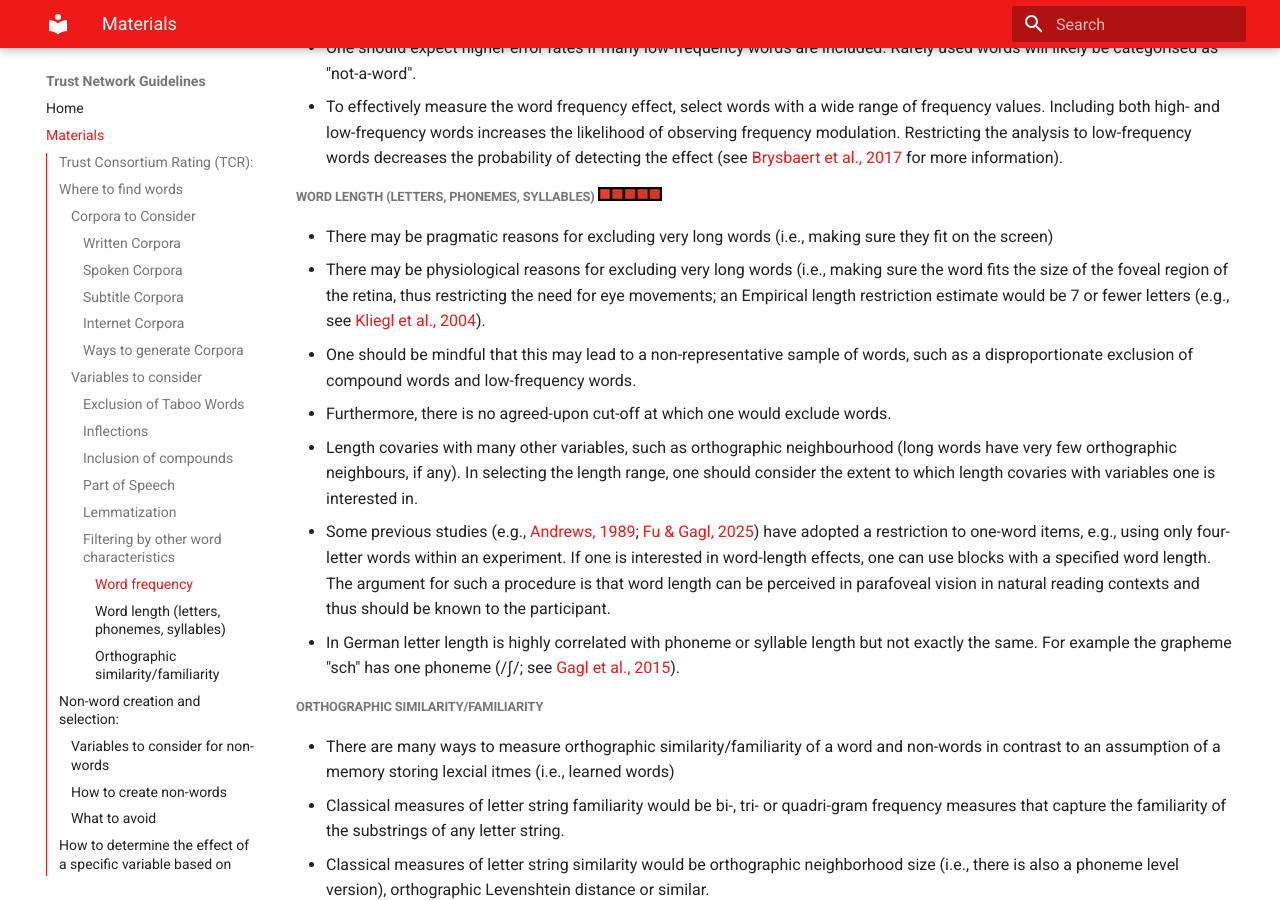
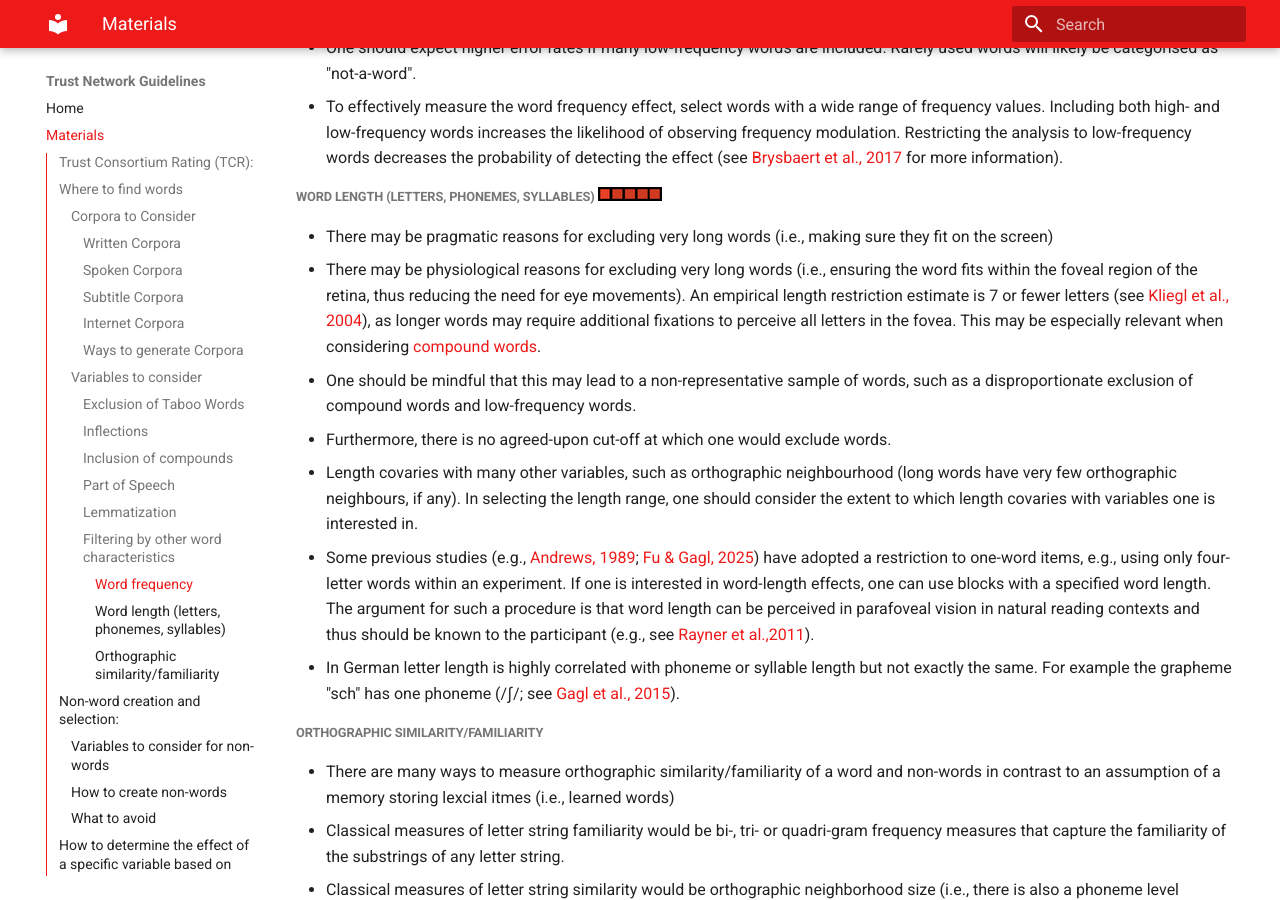
Before and after one commit to cwdeee/trust-network-guidelines, an MkDocs documentation site: the page built from docs/materials.md, in a window 1280 px wide and 900 px high, scrolled down 4242 px. Built offline with MkDocs 1.6.1 and Material for MkDocs 9.7.7, drawn with Linux system fonts in a browser that asks for light colours.

Commit message:
word length

```diff
--- a/docs/materials.md
+++ b/docs/materials.md
@@ -115,11 +115,11 @@ There is an argument for excluding words with particularly low frequency, as the
 ##### Word length (letters, phonemes, syllables)  ![Importance Rating 2](images/rating5.png)
 
 - There may be pragmatic reasons for excluding very long words (i.e., making sure they fit on the screen)
-- There may be physiological reasons for excluding very long words (i.e., making sure the word fits the size of the foveal region of the retina, thus restricting the need for eye movements; an Empirical length restriction estimate would be 7 or fewer letters (e.g., see [Kliegl et al., 2004](https://doi.org/10.1080/09541440340000213)).
+- There may be physiological reasons for excluding very long words (i.e., ensuring the word fits within the foveal region of the retina, thus reducing the need for eye movements). An empirical length restriction estimate is 7 or fewer letters (see [Kliegl et al., 2004](https://doi.org/10.1080/09541440340000213)), as longer words may require additional fixations to perceive all letters in the fovea. This may be especially relevant when considering [compound words](https://trust-network-guidelines.readthedocs.io/en/latest/materials/#inclusion-of-compounds).
 - One should be mindful that this may lead to a non-representative sample of words, such as a disproportionate exclusion of compound words and low-frequency words.
 - Furthermore, there is no agreed-upon cut-off at which one would exclude words.
 - Length covaries with many other variables, such as orthographic neighbourhood (long words have very few orthographic neighbours, if any). In selecting the length range, one should consider the extent to which length covaries with variables one is interested in.
-- Some previous studies (e.g., [Andrews, 1989](https://doi.org/10.1037/0278-7393.15.5.802); [Fu & Gagl, 2025](https://doi.org/10.1162/jocn_a_02301)) have adopted a restriction to one-word items, e.g., using only four-letter words within an experiment. If one is interested in word-length effects, one can use blocks with a specified word length. The argument for such a procedure is that word length can be perceived in parafoveal vision in natural reading contexts and thus should be known to the participant.
+- Some previous studies (e.g., [Andrews, 1989](https://doi.org/10.1037/0278-7393.15.5.802); [Fu & Gagl, 2025](https://doi.org/10.1162/jocn_a_02301)) have adopted a restriction to one-word items, e.g., using only four-letter words within an experiment. If one is interested in word-length effects, one can use blocks with a specified word length. The argument for such a procedure is that word length can be perceived in parafoveal vision in natural reading contexts and thus should be known to the participant (e.g., see [Rayner et al.,2011](https://doi.org/10.1037/a0020990)).
 - In German letter length is highly correlated with phoneme or syllable length but not exactly the same. For example the grapheme "sch" has one phoneme (/ʃ/; see [Gagl et al., 2015](https://doi.org/10.1080/10888438.2015.1026969)).
 
 ##### Orthographic similarity/familiarity
```
